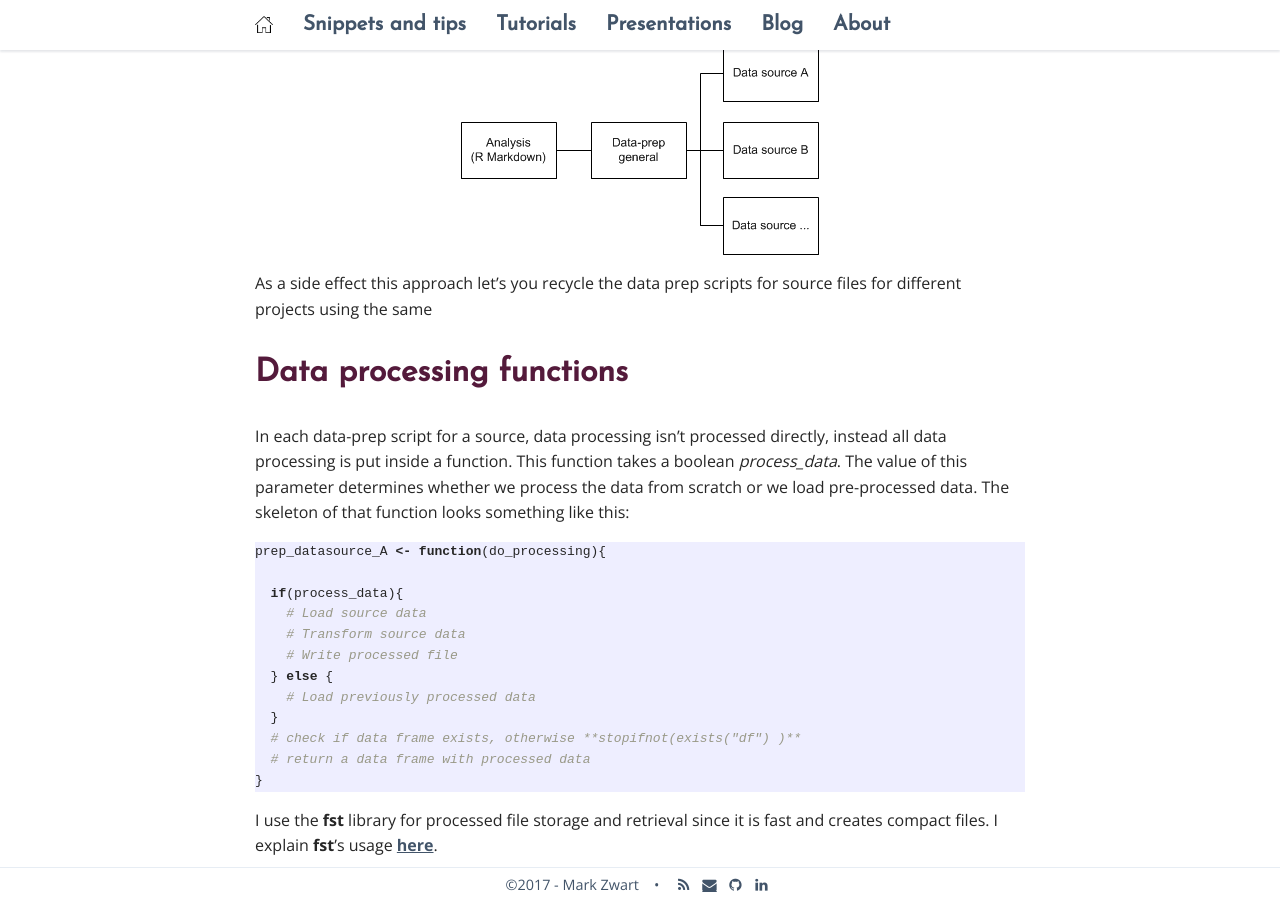
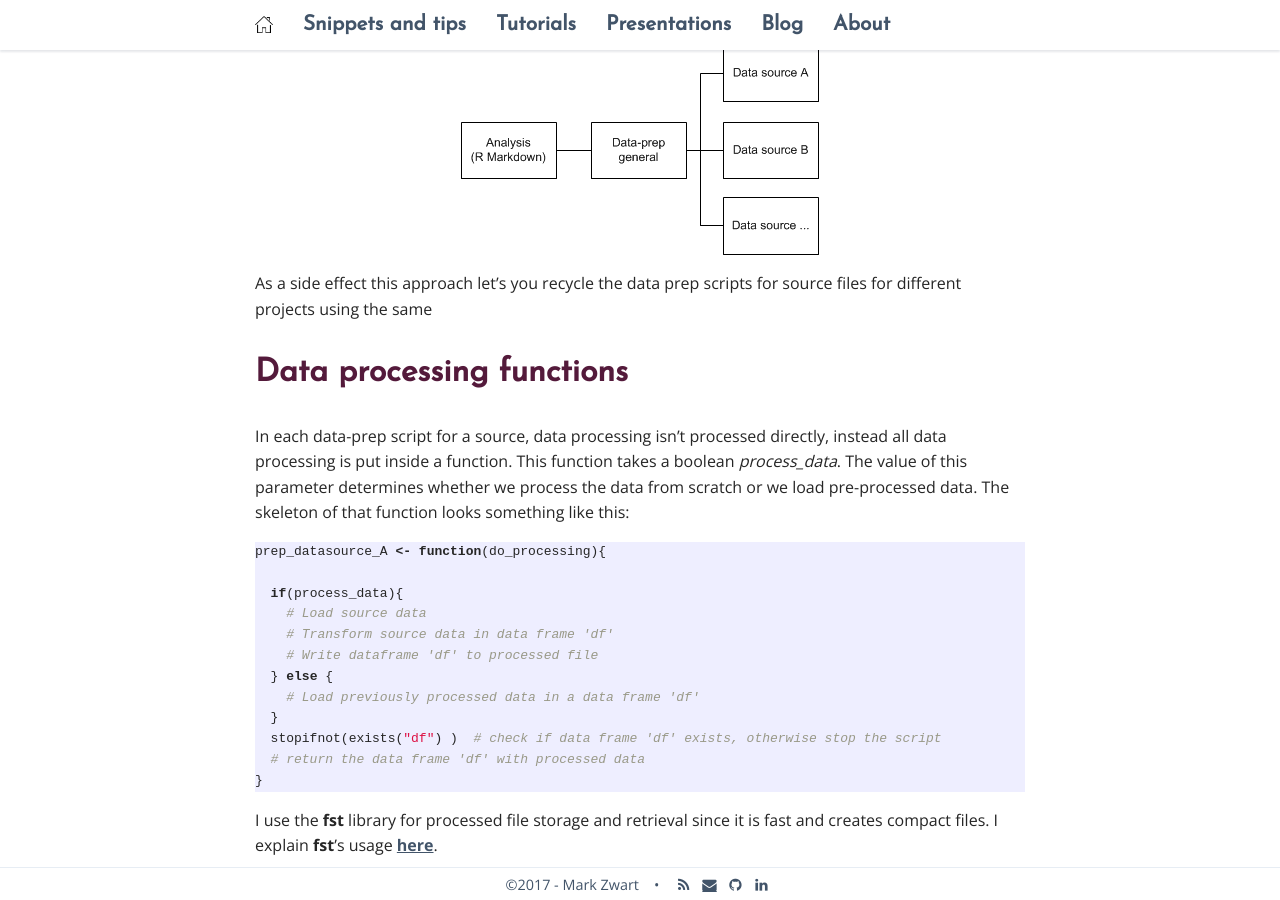
Before and after one commit to mark-me/mark-me.github.io, a Jekyll site: the page built from _pages/tutorials/structuring-data-processing/structuring-data-processing.md, in a window 1280 px wide and 900 px high, scrolled down 757 px. Built offline with Jekyll 4.4.1, drawn with Linux system fonts in a browser that asks for light colours; nearby versions of some CDN libraries; comment, search, counter and statistics services are not loaded.

Commit message:
Update structuring-data-processing.md

````diff
--- a/_pages/tutorials/structuring-data-processing/structuring-data-processing.md
+++ b/_pages/tutorials/structuring-data-processing/structuring-data-processing.md
@@ -31,13 +31,13 @@ prep_datasource_A <- function(do_processing){
 
   if(process_data){
     # Load source data
-    # Transform source data
-    # Write processed file
+    # Transform source data in data frame 'df'
+    # Write dataframe 'df' to processed file
   } else {
-    # Load previously processed data
+    # Load previously processed data in a data frame 'df'
   }
-  # check if data frame exists, otherwise **stopifnot(exists("df") )**
-  # return a data frame with processed data
+  stopifnot(exists("df") )  # check if data frame 'df' exists, otherwise stop the script
+  # return the data frame 'df' with processed data
 }
 ```
 I use the **fst** library for processed file storage and retrieval since it is fast and creates compact files. I explain **fst**'s usage [here](/importing-exporting/#temporary-files).
````
